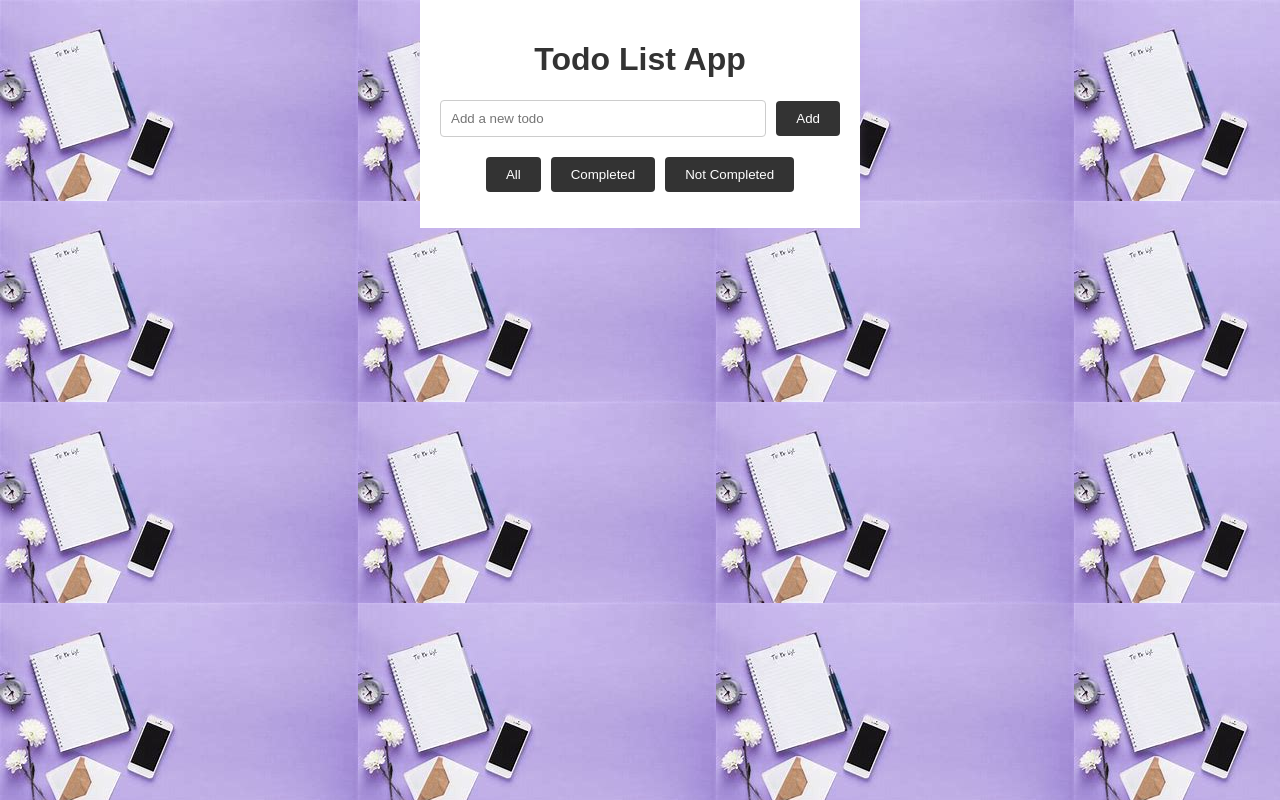
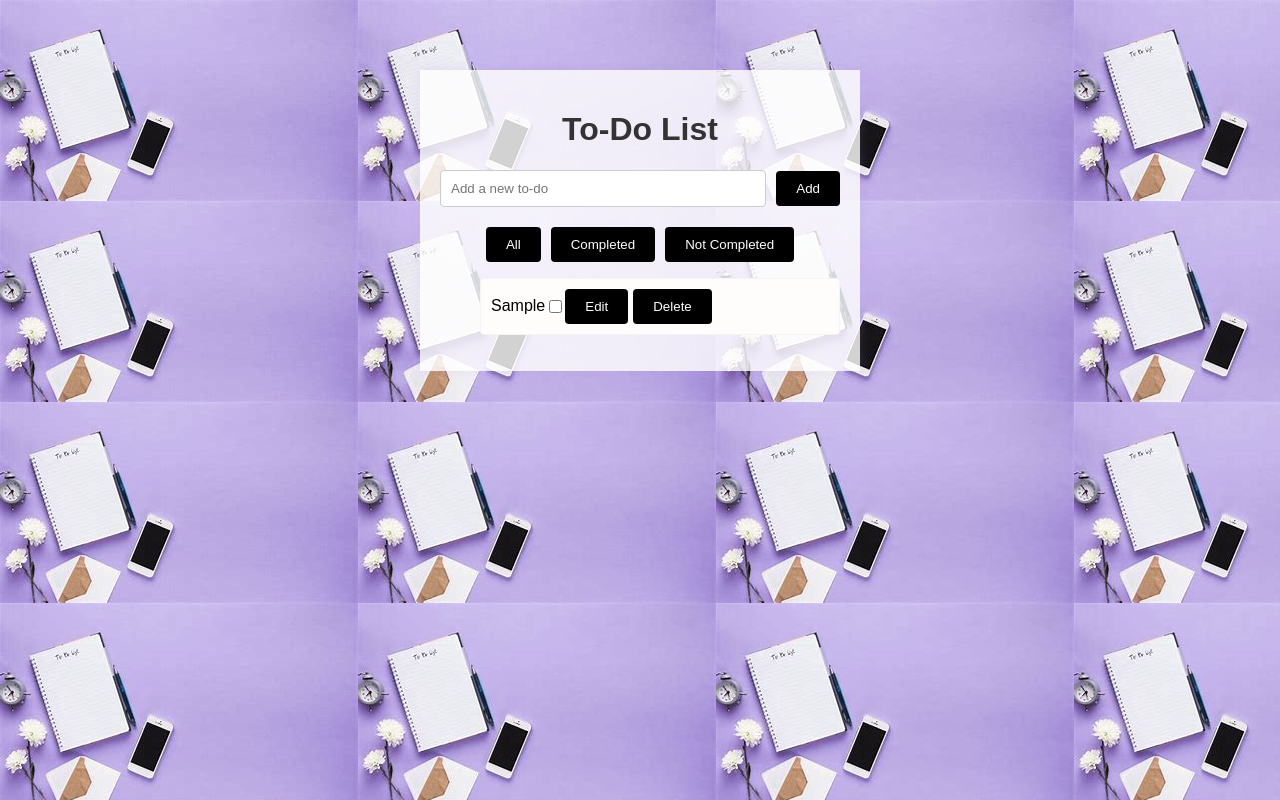
Before and after one commit to HumaRukshan25/Todo-list-App, a plain HTML site: page index.html in a window 1280 px wide. Both pictures are taken after typing "Sample" into the empty fields and a click on the button "Add". Drawn offline with nearby package versions, Linux system fonts and the light colour scheme; no server answers.

Commit message:
Add files via upload

```diff
--- /dev/null
+++ b/crud.js
@@ -0,0 +1,133 @@
+fetch('https://crudcrud.com/api/54f4f2c296164c018089b482ca9790a3/todos', {
+  method: 'GET', // or 'POST', 'PUT', etc.
+  headers: {
+    'Content-Type': 'application/json',
+    'X-Auth-Token': 'your-auth-token',
+    'Origin': 'http://127.0.0.1:5500',
+    'Authorization': 'Bearer your-access-token'
+  },
+})
+.then(response => response.json())
+.then(data => {
+  console.log(data);
+})
+.catch(error => {
+  console.error('Error:', error);
+});
+
+document.addEventListener("DOMContentLoaded", function () {
+    const newTodo = document.getElementById("newTodo");
+    const addTodo = document.getElementById("addTodo");
+    const allButton = document.getElementById("all");
+    const completedButton = document.getElementById("completed");
+    const notCompletedButton = document.getElementById("not-completed");
+    const todoList = document.getElementById("todoList");
+    const storedData = document.getElementById("storedData");
+
+    // Load todos from the API
+    let todos = [];
+
+    // Function to render todos
+    function renderTodos(filter) {
+        todoList.innerHTML = "";
+        todos.forEach((todo, index) => {
+            if (filter === "completed" && !todo.completed) {
+                return;
+            }
+            if (filter === "not-completed" && todo.completed) {
+                return;
+            }
+            const li = document.createElement("li");
+            li.textContent = todo.text;
+
+            const checkbox = document.createElement("input");
+            checkbox.type = "checkbox";
+            checkbox.checked = todo.completed;
+            checkbox.addEventListener("change", () => {
+                todos[index].completed = checkbox.checked;
+                saveTodosToAPI(todos); // Save todos to the API when checkbox changes
+                renderTodos(filter);
+            });
+
+            const editButton = document.createElement("button");
+            editButton.textContent = "Edit";
+            editButton.classList.add("edit-button");
+            editButton.addEventListener("click", () => {
+                const newText = prompt("Edit the to-do item:", todo.text);
+                if (newText !== null) {
+                    todos[index].text = newText;
+                    saveTodosToAPI(todos); // Save todos to the API when edited
+                    renderTodos(filter);
+                }
+            });
+
+            const deleteButton = document.createElement("button");
+            deleteButton.textContent = "Delete";
+            deleteButton.addEventListener("click", () => {
+                todos.splice(index, 1);
+                saveTodosToAPI(todos); // Save todos to the API when deleted
+                renderTodos(filter);
+            });
+
+            li.appendChild(checkbox);
+            li.appendChild(editButton);
+            li.appendChild(deleteButton);
+            todoList.appendChild(li);
+        });
+    }
+
+    addTodo.addEventListener("click", () => {
+        const text = newTodo.value.trim();
+        if (text) {
+            todos.push({ text, completed: false });
+            newTodo.value = "";
+            saveTodosToAPI(todos); // Save todos to the API when a new item is added
+            renderTodos("all");
+        }
+    });
+
+    allButton.addEventListener("click", () => {
+        renderTodos("all");
+    });
+
+    completedButton.addEventListener("click", () => {
+        renderTodos("completed");
+    });
+
+    notCompletedButton.addEventListener("click", () => {
+        renderTodos("not-completed");
+    });
+
+    // Function to save todos to the API
+    function saveTodosToAPI(todos) {
+        const apiUrl = "https://crudcrud.com/api/54f4f2c296164c018089b482ca9790a3/todos"; // Replace with your API URL
+        axios.post(apiUrl, { todos })
+            .then(response => {
+                console.log("To-do list saved to the API:", response.data);
+            })
+            .catch(error => {
+                console.error("Error saving to-do list:", error);
+            });
+    }
+
+    // Function to retrieve todos from the API
+    function loadTodosFromAPI() {
+        const apiUrl = "https://crudcrud.com/api/54f4f2c296164c018089b482ca9790a3/todos"; // Replace with your API URL
+        axios.get(apiUrl)
+            .then(response => {
+                todos = response.data.todos || [];
+                renderTodos("all");
+                console.log("To-do list loaded from the API:", todos);
+            })
+            .catch(error => {
+                console.error("Error loading to-do list:", error);
+            });
+    }
+
+    // Load todos from the API when the page loads
+    loadTodosFromAPI();
+
+    // Display stored data
+
+    //storedData.textContent = "Stored Data: Data is stored in the API.";
+});
--- a/index.html
+++ b/index.html
@@ -2,25 +2,29 @@
 <html lang="en">
 <head>
     <meta charset="UTF-8">
-    <title>Todo List</title>
-    <link rel="stylesheet" type="text/css" href="styles.css">
+    <meta name="viewport" content="width=device-width, initial-scale=1.0">
+    <title>To-Do List</title>
+    <link rel="stylesheet" href="styles.css">
 </head>
 <body>
     <div class="app">
-        <h1>Todo List App</h1>
+        <h1>To-Do List</h1>
         <div class="add-todo">
-            <input type="text" id="newTodo" placeholder="Add a new todo">
+            <input type="text" id="newTodo" placeholder="Add a new to-do">
             <button id="addTodo">Add</button>
         </div>
         <div class="filter-buttons">
             <button id="all">All</button>
+            <button id="completed">Completed</button>
+            <button id="not-completed">Not Completed</button>
 
-            <button id="completed">Completed</button>
 
-            <button id="not-completed">Not Completed</button>
         </div>
         <ul id="todoList"></ul>
+        <div id="storedData"></div>
     </div>
-    <script src="script.js"></script>
+
+    <script src="/crud.js"></script>
+    <script src="https://cdnjs.cloudflare.com/ajax/libs/axios/0.21.1/axios.min.js"></script>
 </body>
 </html>
--- a/styles.css
+++ b/styles.css
@@ -4,15 +4,20 @@ body {
    /* background-color: rgb(11, 11, 12);*/
     background-image: url("background-image.jfif");
     background-repeat: repeat;
-    /*background-size: cover;*/
+   /*background-size: cover;*/
+    margin-top:70px;
+    /*margin-left:130px;
+    margin-right:130px;*/
 
 }
+
 
 .app {
     max-width: 400px;
     margin: 0 auto;
     padding: 20px;
-    background-color: white;
+    background-color: rgba(255, 255, 255, 0.808); /* Add a semi-transparent white overlay to the background */
+    color: white;
     box-shadow: 0 0 10px rgba(178, 145, 232, 0.2);
 }
 
@@ -27,6 +32,7 @@ h1 {
     justify-content: space-between; /* Add space between elements */
     align-items: center;
     margin: 20px 0;
+    color:black;
 }
 
 button#addTodo {
@@ -43,12 +49,17 @@ input[type="text"] {
 
 button {
     padding: 10px 20px;
-    background-color: #333;
+    background-color: black ;/* Light purple background color */
     color: white;
     border: none;
     border-radius: 4px;
     cursor: pointer;
 }
+
+button:hover {
+    background-color: #8a2be2; /* Darker purple background color on hover */
+}
+
 
 .filter-buttons {
     display: flex;
@@ -68,9 +79,10 @@ li {
     display: flex;
     justify-content: space between;
     align-items: center;
-    border: 1px solid #ccc;
+    border: 1px solid #f4f4f4;
     border-radius: 4px;
     padding: 10px;
     margin: 5px 0;
-    background-color: #f9f9f9;
+    background-color: #fffcfc;
+    color:black;
 }
```
